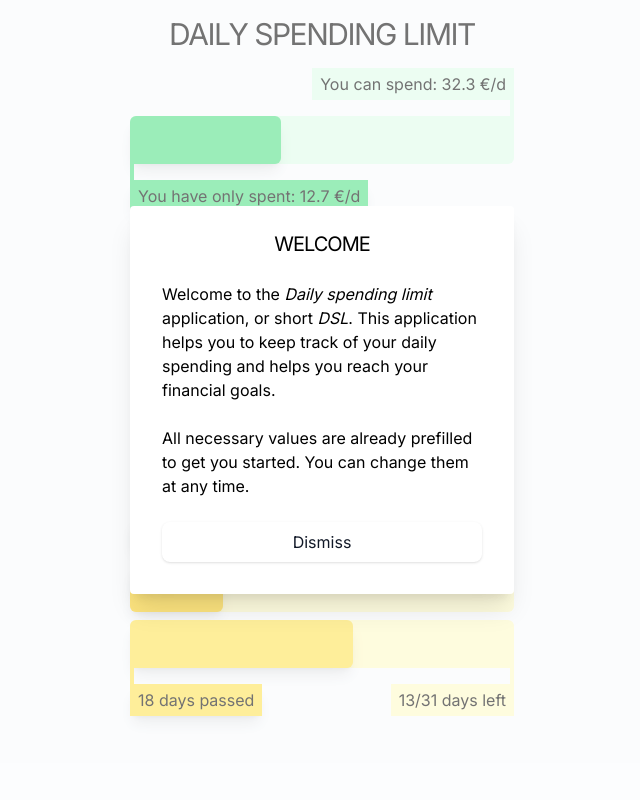
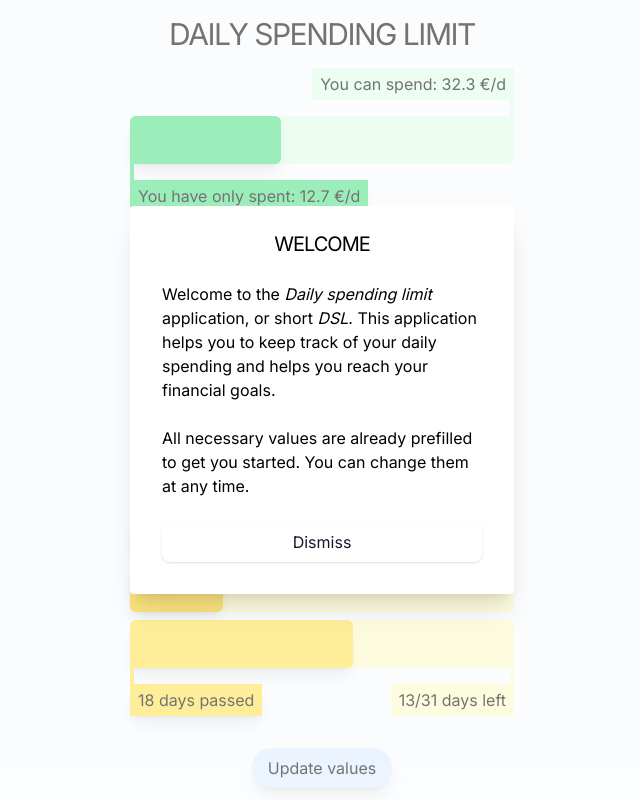
Before and after one commit to WendtOle/daily-spending-limit, a Next.js app: page / in a window 1280 px wide. Shown: the whole page, without its empty margins (318-958 px from the left). Built offline with nearby package versions, Linux system fonts and the light colour scheme.

Commit message:
Add temporary settings button

```diff
--- a/app/page.tsx
+++ b/app/page.tsx
@@ -2,7 +2,7 @@
 import { useEffect } from "react";
 import Chart from "./Chart";
 import { readFromLocalStorage } from "./localstorage";
-import { SettingsModal } from "./SettingsModal";
+import { SETTINGS_MODAL_ID, SettingsModal } from "./SettingsModal";
 import { WelcomeModal } from "./WelcomeModal";
 import { BudgetChart } from "./BudgetChart";
 import { DSLChart } from "./DSLChart";
@@ -16,6 +16,10 @@ export default function Home() {
     }
   }, []);
 
+  const editButtonProps = {
+    popoverTarget: SETTINGS_MODAL_ID,
+  };
+
   return (
     <main className="flex min-h-screen flex-col items-center relative bg-slate-50">
       <h1 className="text-3xl text-center uppercase tracking-tighter py-4">
@@ -25,6 +29,12 @@ export default function Home() {
       <DSLChart />
       <BudgetChart />
       <Chart />
+      <button
+        {...editButtonProps}
+        className="rounded-full px-4 py-2 shadow-lg bg-blue-100"
+      >
+        Update values
+      </button>
       <SettingsModal />
       <WelcomeModal />
     </main>
```
